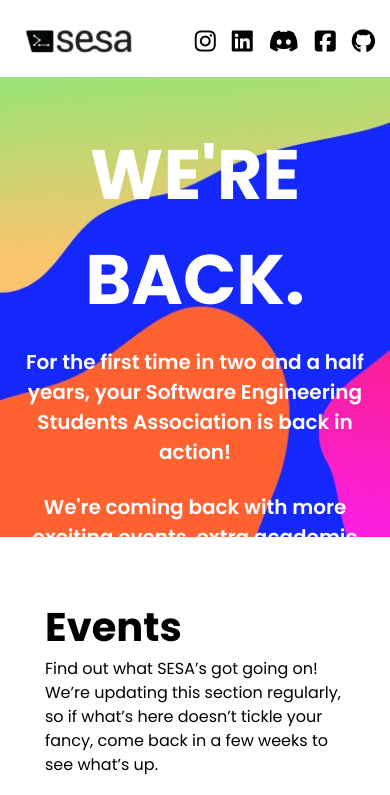
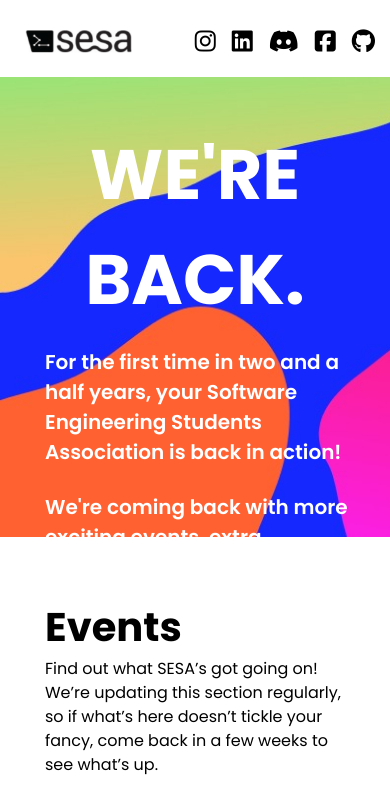
Before and after one commit to MonicaOportus/uOttawaSESA, a React (Create React App) app: page / in a window 390 px wide. Shown: the top 795 px of the page. Built offline with nearby package versions, Linux system fonts and the light colour scheme.

Commit message:
text-start

```diff
--- a/src/components/titleSection.js
+++ b/src/components/titleSection.js
@@ -15,7 +15,7 @@ function TitleSection() {
         // data-aos-once="false"
         // data-aos-anchor-placement="top-center"
       >
-        <div className="text-[20px] font-semibold px-[25px] md:pl-[90px] md:pr-[110px] lg:text-[22px] lg:pr-[180px] xl:pl-[190px] xl:pr-[220px]">
+        <div className="text-[20px] ml-5 md:ml-0 text-start font-semibold px-[25px] md:pl-[90px] md:pr-[110px] lg:text-[22px] lg:pr-[180px] xl:pl-[190px] xl:pr-[220px] ">
           <p className="pb-[25px]">
             For the first time in two and a half years, your Software
             Engineering Students Association is back in action!
```
